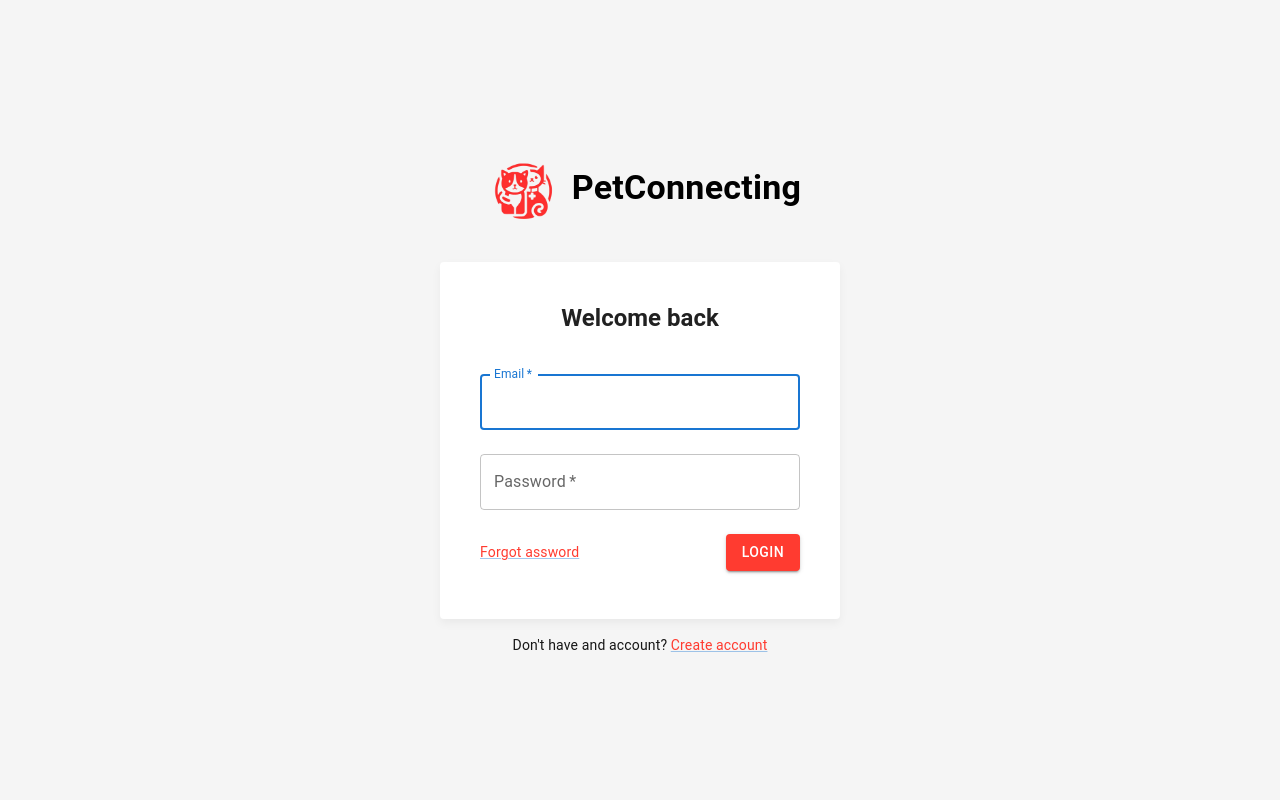
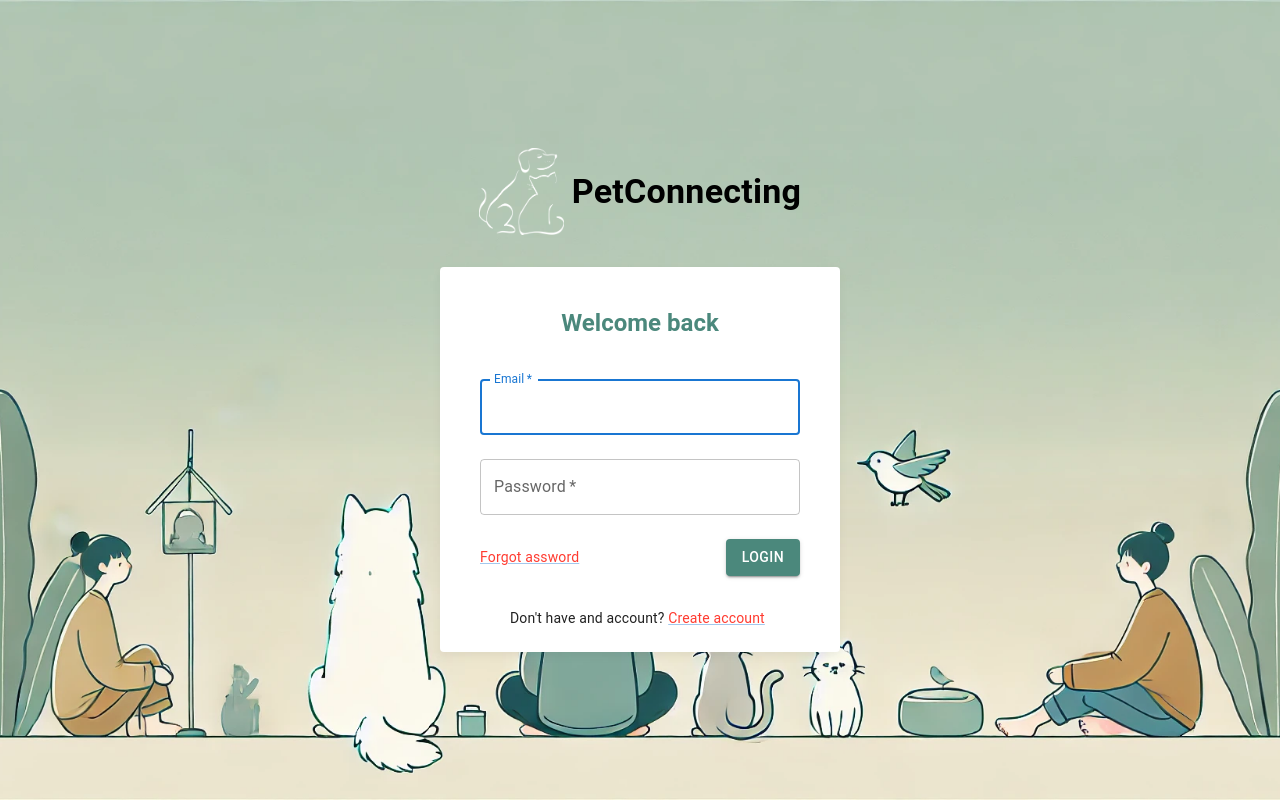
Before and after one commit to PetConnectingTeam/pet-connecting, a Next.js app in the folder frontend/: page /en/signin in a window 1280 px wide. Built offline with nearby package versions, Linux system fonts and the light colour scheme.

Commit message:
Signin design update

```diff
--- a/frontend/src/app/[locale]/signin/page.tsx
+++ b/frontend/src/app/[locale]/signin/page.tsx
@@ -10,12 +10,13 @@ import {
   Typography,
   CardContent,
 } from "@mui/material";
+import portrait from "../../../../public/portrait.png";
 
 import { useRouter } from "next/navigation";
 import axios from "axios";
 import Cookies from "js-cookie";
 import Image from "next/image";
-import logo from "../../../../public/logo.png";
+import logo from "../../../../public/Logo3.png";
 import { useTranslations } from "next-intl";
 
 const SignInSide: React.FC = () => {
@@ -74,6 +75,11 @@ const SignInSide: React.FC = () => {
         justifyContent: "center",
         minHeight: "100vh",
         bgcolor: "#f5f5f5",
+        width: "100vw",
+        backgroundImage: `url(${portrait.src})`,
+        backgroundSize: "cover",
+        backgroundPosition: "center",
+        zIndex: 1,
       }}
     >
       <Box sx={{ mb: 4, display: "flex", alignItems: "center" }}>
@@ -99,7 +105,7 @@ const SignInSide: React.FC = () => {
             variant="h5"
             component="h2"
             align="center"
-            sx={{ mb: 3, fontWeight: "bold" }}
+            sx={{ mb: 3, fontWeight: "bold", color: "#4b887c" }}
           >
             {t("welcom_back")}
           </Typography>
@@ -143,9 +149,9 @@ const SignInSide: React.FC = () => {
                 type="button"
                 variant="contained"
                 sx={{
-                  bgcolor: "#ff3b30",
+                  bgcolor: "#4b887c",
                   "&:hover": {
-                    bgcolor: "#ff3b30",
+                    bgcolor: "#3c6b62",
                   },
                 }}
                 onClick={handleSignInButton}
@@ -155,13 +161,13 @@ const SignInSide: React.FC = () => {
             </Box>
           </Box>
         </CardContent>
+        <Typography variant="body2" sx={{ mt: 2, paddingLeft: "46px" }}>
+          {t("dont_have_account")}{" "}
+          <Link href="/signup" sx={{ color: "#ff3b30" }}>
+            {t("create_account")}
+          </Link>
+        </Typography>
       </Card>
-      <Typography variant="body2" sx={{ mt: 2 }}>
-        {t("dont_have_account")}{" "}
-        <Link href="/signup" sx={{ color: "#ff3b30" }}>
-          {t("create_account")}
-        </Link>
-      </Typography>
     </Box>
   );
 };
```
